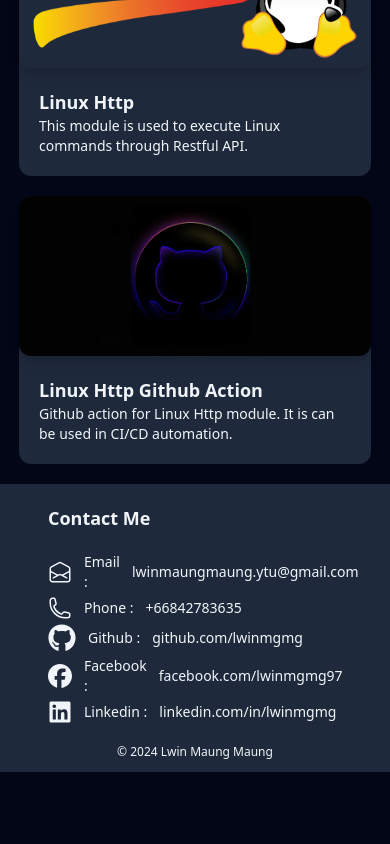
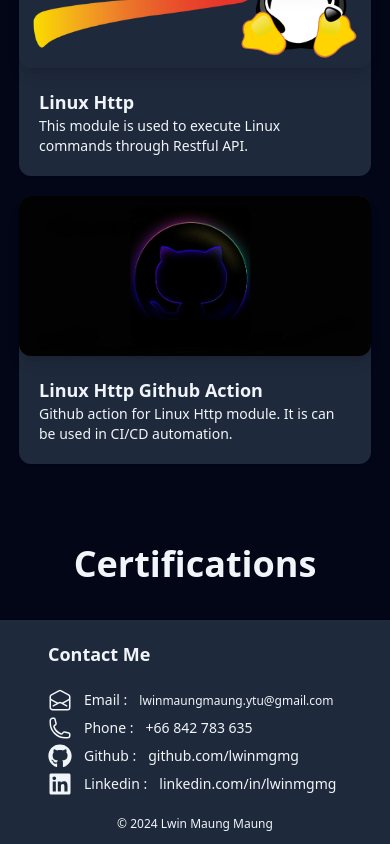
Before and after one commit to lwinmgmg/portfolio, a Next.js app: page / in a window 390 px wide. Shown: the part 3299-4143 px from the top of the page. Before the commit the page ends 4071 px from the top, so only its background shows below. Built offline with nearby package versions, Linux system fonts and the light colour scheme.

Commit message:
Fixes contact us icons and Added Certification header

```diff
--- a/app/page.tsx
+++ b/app/page.tsx
@@ -1,4 +1,5 @@
 import AboutSection from "./ui/sections/AboutSection";
+import Certification from "./ui/sections/Certification";
 import HeroSession from "./ui/sections/HeroSection";
 import ProjectSection from "./ui/sections/ProjectSection";
 
@@ -9,6 +10,7 @@
         <HeroSession />
         <AboutSection />
         <ProjectSection />
+        <Certification />
       </div>
     </main>
   );
--- a/app/ui/components/footer/contactUs.tsx
+++ b/app/ui/components/footer/contactUs.tsx
@@ -14,15 +14,15 @@
                         <EmailItem email="lwinmaungmaung.ytu@gmail.com" />
                     </li>
                     <li>
-                        <PhoneItem phone="+66842783635" />
-                    </li>
-                    <li>
-                        <GithubItem href="https://www.github.com/lwinmgmg" name="github.com/lwinmgmg" />
+                        <PhoneItem phone="+66 842 783 635" />
                     </li>
                 </ul>
                 <ul className="space-y-1">
+                    {/* <li>
+                        <FacebookItem href="https://www.facebook.com/lwinmgmg97" name="facebook.com/lwinmgmg97" />
+                    </li> */}
                     <li>
-                        <FacebookItem href="https://www.facebook.com/lwinmgmg97" name="facebook.com/lwinmgmg97" />
+                        <GithubItem href="https://www.github.com/lwinmgmg" name="github.com/lwinmgmg" />
                     </li>
                     <li>
                         <LinkedinItem href="https://www.linkedin.com/in/lwinmgmg/" name="linkedin.com/in/lwinmgmg" />
--- a/app/ui/components/footer/emailItem.tsx
+++ b/app/ui/components/footer/emailItem.tsx
@@ -14,7 +14,7 @@
                     </svg>
                 </div>
                 <p>Email : </p>
-                <p><Link href={`mailto:${email}`}>{email}</Link></p>
+                <p><Link href={`mailto:${email}`} className="text-xs md:text-sm">{email}</Link></p>
         </ContactItem>
     );
 }
--- a/app/ui/components/footer/githubItem.tsx
+++ b/app/ui/components/footer/githubItem.tsx
@@ -10,7 +10,7 @@
 }){
     return (
         <LinkItem href={href} name={name} label="Github">
-            <GitHubIcon className="size-2" />
+            <svg fill="currentColor" className="size-6" xmlns="http://www.w3.org/2000/svg" viewBox="0 0 496 512"><path d="M165.9 397.4c0 2-2.3 3.6-5.2 3.6-3.3 .3-5.6-1.3-5.6-3.6 0-2 2.3-3.6 5.2-3.6 3-.3 5.6 1.3 5.6 3.6zm-31.1-4.5c-.7 2 1.3 4.3 4.3 4.9 2.6 1 5.6 0 6.2-2s-1.3-4.3-4.3-5.2c-2.6-.7-5.5 .3-6.2 2.3zm44.2-1.7c-2.9 .7-4.9 2.6-4.6 4.9 .3 2 2.9 3.3 5.9 2.6 2.9-.7 4.9-2.6 4.6-4.6-.3-1.9-3-3.2-5.9-2.9zM244.8 8C106.1 8 0 113.3 0 252c0 110.9 69.8 205.8 169.5 239.2 12.8 2.3 17.3-5.6 17.3-12.1 0-6.2-.3-40.4-.3-61.4 0 0-70 15-84.7-29.8 0 0-11.4-29.1-27.8-36.6 0 0-22.9-15.7 1.6-15.4 0 0 24.9 2 38.6 25.8 21.9 38.6 58.6 27.5 72.9 20.9 2.3-16 8.8-27.1 16-33.7-55.9-6.2-112.3-14.3-112.3-110.5 0-27.5 7.6-41.3 23.6-58.9-2.6-6.5-11.1-33.3 2.6-67.9 20.9-6.5 69 27 69 27 20-5.6 41.5-8.5 62.8-8.5s42.8 2.9 62.8 8.5c0 0 48.1-33.6 69-27 13.7 34.7 5.2 61.4 2.6 67.9 16 17.7 25.8 31.5 25.8 58.9 0 96.5-58.9 104.2-114.8 110.5 9.2 7.9 17 22.9 17 46.4 0 33.7-.3 75.4-.3 83.6 0 6.5 4.6 14.4 17.3 12.1C428.2 457.8 496 362.9 496 252 496 113.3 383.5 8 244.8 8zM97.2 352.9c-1.3 1-1 3.3 .7 5.2 1.6 1.6 3.9 2.3 5.2 1 1.3-1 1-3.3-.7-5.2-1.6-1.6-3.9-2.3-5.2-1zm-10.8-8.1c-.7 1.3 .3 2.9 2.3 3.9 1.6 1 3.6 .7 4.3-.7 .7-1.3-.3-2.9-2.3-3.9-2-.6-3.6-.3-4.3 .7zm32.4 35.6c-1.6 1.3-1 4.3 1.3 6.2 2.3 2.3 5.2 2.6 6.5 1 1.3-1.3 .7-4.3-1.3-6.2-2.2-2.3-5.2-2.6-6.5-1zm-11.4-14.7c-1.6 1-1.6 3.6 0 5.9 1.6 2.3 4.3 3.3 5.6 2.3 1.6-1.3 1.6-3.9 0-6.2-1.4-2.3-4-3.3-5.6-2z"/></svg>
         </LinkItem>
     );
 }
--- a/app/ui/components/footer/phoneItem.tsx
+++ b/app/ui/components/footer/phoneItem.tsx
@@ -10,7 +10,7 @@
     const textRef = useRef<HTMLTextAreaElement>(null)
     const onCLickPhone = ()=>{
         try{
-            navigator.clipboard.writeText(phone);
+            navigator.clipboard.writeText(phone.replace(" ", ""));
         }catch{
             if (textRef.current){
                 textRef.current.select();
--- /dev/null
+++ b/app/ui/sections/Certification.tsx
@@ -0,0 +1,7 @@
+export default function Certification(){
+    return (
+        <section id="certifications" className="pt-20">
+            <h2 className="text-4xl font-bold mb-4 text-center">Certifications</h2>
+        </section>
+    );
+}
```
